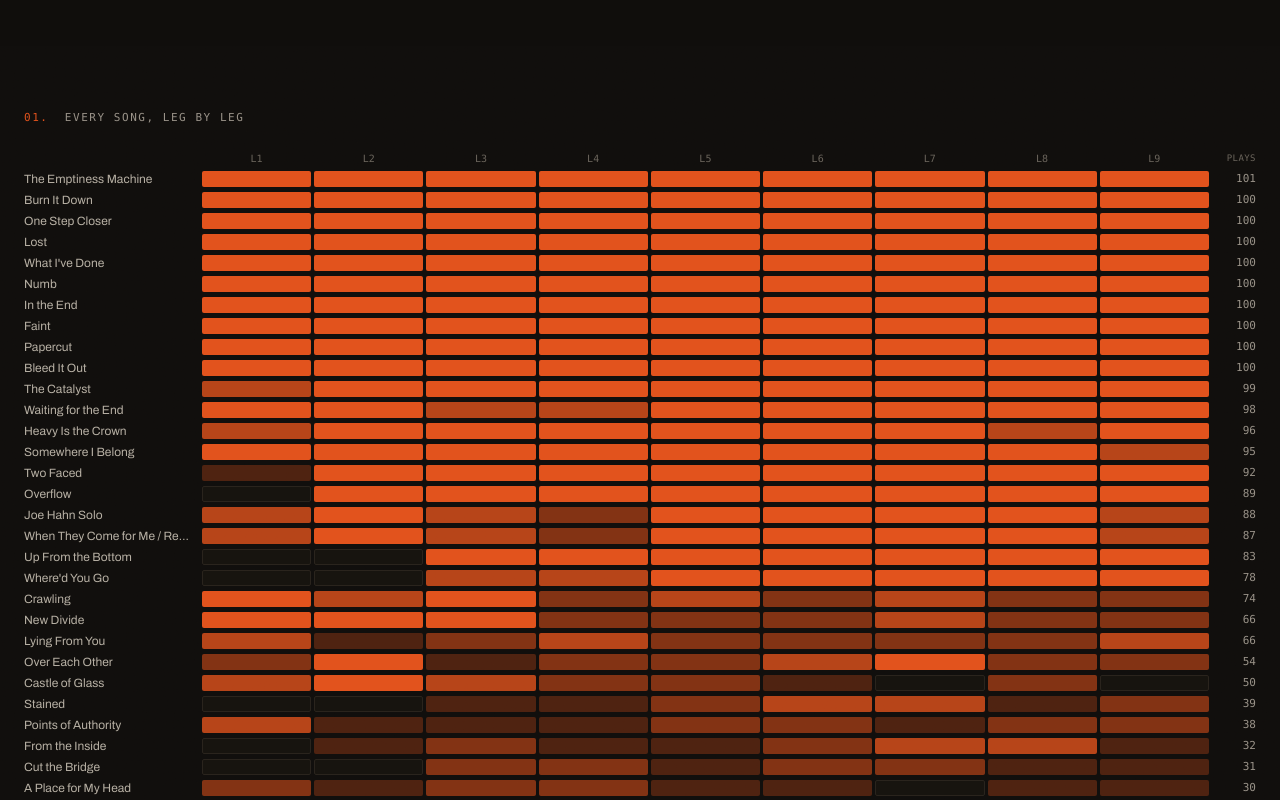
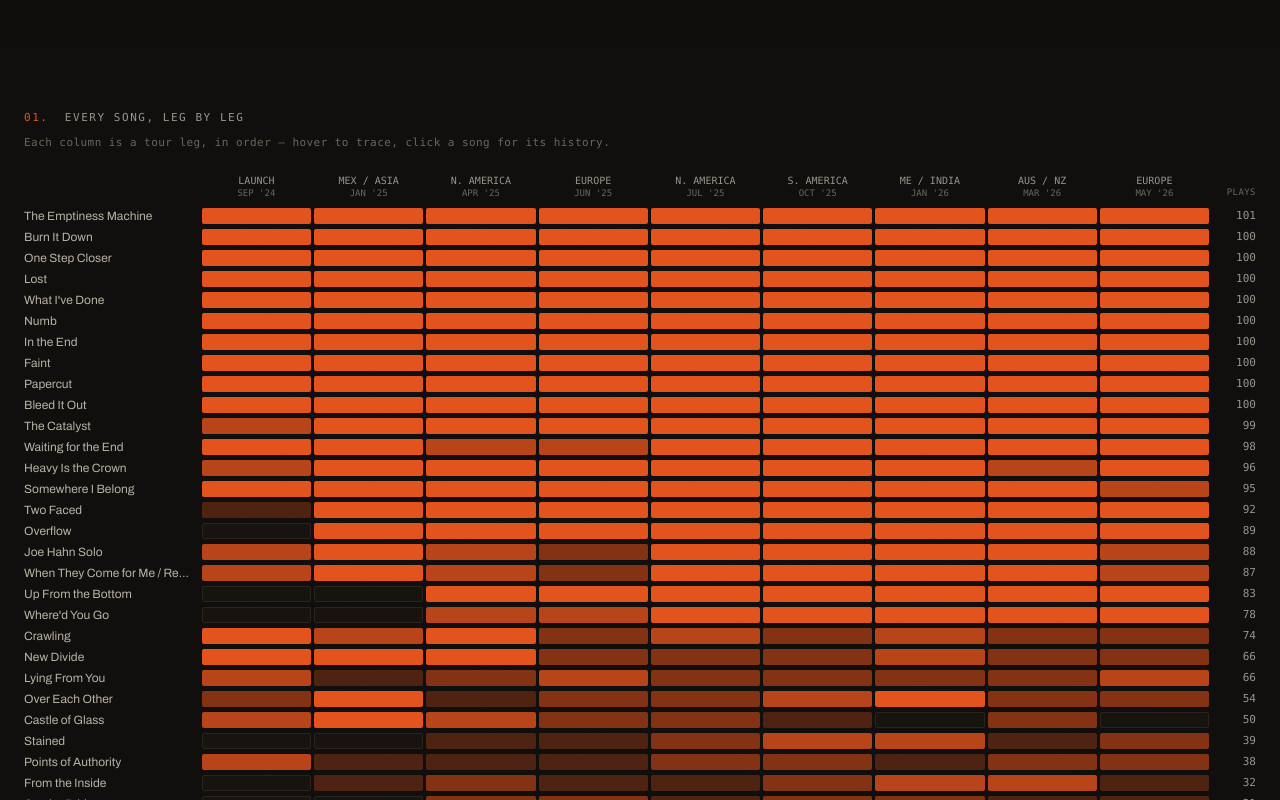
Before and after one commit to evengene/lp-setlist-comparison, a React (Vite) app: page /stats in a window 1280 px wide. Shown: the part 460-1260 px from the top of the page. Built offline with nearby package versions, Linux system fonts and the light colour scheme.

Commit message:
Heatmap: region+date headers, hover crosshair, clickable rows → deep-dive

```diff
--- a/src/components/HomeHeatmap.tsx
+++ b/src/components/HomeHeatmap.tsx
@@ -2,8 +2,28 @@
 import { Link } from 'react-router-dom';
 import { getTourData } from '../services/tourDataService';
 import { buildHeatmap } from '../utils/heatmap';
+import { calculateTourStats, type SongStats } from '../utils/setlistStats';
+import { SongDetail } from './SongDetail';
 
 const SHADES = ['#17140f', 'rgba(226,83,29,0.30)', 'rgba(226,83,29,0.55)', 'rgba(226,83,29,0.80)', '#e2531d'];
+
+// Short, readable column labels (the raw metadata regions are long / inconsistent)
+const REGION_SHORT: Record<string, string> = {
+  'From Zero World Tour': 'LAUNCH',
+  'Mexico/Asia': 'MEX / ASIA',
+  'North America Part 1': 'N. AMERICA',
+  'North America Part 2': 'N. AMERICA',
+  Europe: 'EUROPE',
+  'South America': 'S. AMERICA',
+  'Middle East/India': 'ME / INDIA',
+  'Australia/New Zealand': 'AUS / NZ',
+};
+const MONTHS = ['JAN', 'FEB', 'MAR', 'APR', 'MAY', 'JUN', 'JUL', 'AUG', 'SEP', 'OCT', 'NOV', 'DEC'];
+function monthYear(startDate?: string): string {
+  if (!startDate) return '';
+  const [y, m] = startDate.split('-');
+  return `${MONTHS[parseInt(m, 10) - 1] ?? ''} '${y.slice(2)}`;
+}
 
 export function HomeHeatmap({
   limit = 16,
@@ -19,8 +39,30 @@
   const data = getTourData();
   const heatmap = useMemo(() => buildHeatmap(data, limit), [data, limit]);
 
+  const statByTitle = useMemo(() => {
+    const stats = calculateTourStats(data.shows.map((s) => s.setlist as never));
+    const m = new Map<string, SongStats>();
+    (stats.allSongs ?? []).forEach((s) => m.set(s.title, s));
+    return m;
+  }, [data]);
+
+  const legHeaders = useMemo(
+    () =>
+      heatmap.legIds.map((id) => {
+        const leg = data.legs.find((l) => l.id === id);
+        return {
+          region: leg ? REGION_SHORT[leg.region] ?? leg.region.toUpperCase() : `L${id}`,
+          when: monthYear(leg?.startDate),
+        };
+      }),
+    [heatmap.legIds, data.legs],
+  );
+
   const ref = useRef<HTMLDivElement>(null);
   const [revealed, setRevealed] = useState(false);
+  const [hoverRow, setHoverRow] = useState<number | null>(null);
+  const [hoverCol, setHoverCol] = useState<number | null>(null);
+  const [selectedSong, setSelectedSong] = useState<SongStats | null>(null);
 
   useEffect(() => {
     const el = ref.current;
@@ -32,20 +74,32 @@
           io.disconnect();
         }
       },
-      { threshold: 0.15 },
+      { threshold: 0.1 },
     );
     io.observe(el);
     return () => io.disconnect();
   }, []);
 
-  const cols = `minmax(120px,1.6fr) repeat(${heatmap.legIds.length}, minmax(0,1fr)) 44px`;
+  useEffect(() => {
+    if (!selectedSong) return;
+    const onKey = (e: KeyboardEvent) => e.key === 'Escape' && setSelectedSong(null);
+    document.addEventListener('keydown', onKey);
+    return () => document.removeEventListener('keydown', onKey);
+  }, [selectedSong]);
+
+  const nLegs = heatmap.legIds.length;
+  const cols = `minmax(120px,1.6fr) repeat(${nLegs}, minmax(0,1fr)) 44px`;
+  const clearHover = () => {
+    setHoverRow(null);
+    setHoverCol(null);
+  };
 
   return (
     <section className="relative overflow-hidden bg-ink font-body text-bone">
       <div aria-hidden className="pointer-events-none absolute inset-0 bg-grain opacity-[0.13] mix-blend-overlay" />
 
       <div className="relative mx-auto max-w-7xl px-6 py-16">
-        <div className="mb-6 flex items-baseline justify-between">
+        <div className="mb-2 flex items-baseline justify-between">
           <h2 className="font-mono text-[11px] tracking-[0.14em] text-ash">
             {index && (
               <>
@@ -63,38 +117,85 @@
             </Link>
           )}
         </div>
+        <p className="mb-6 font-mono text-[11px] tracking-[0.04em] text-ash-2">
+          Each column is a tour leg, in order — hover to trace, click a song for its history.
+        </p>
 
-        <div ref={ref} className={revealed ? 'is-revealed' : undefined}>
-          {/* leg labels */}
-          <div className="grid items-center gap-[3px]" style={{ gridTemplateColumns: cols }}>
+        <div className="overflow-x-auto">
+          <div ref={ref} className={`min-w-[640px] ${revealed ? 'is-revealed' : ''}`} onMouseLeave={clearHover}>
+            {/* leg headers */}
+            <div className="grid items-end gap-[3px] pb-2" style={{ gridTemplateColumns: cols }}>
               <div />
-            {heatmap.legLabels.map((l) => (
-              <div key={l} className="text-center font-mono text-[10px] text-ash-2">
-                {l}
+              {legHeaders.map((h, c) => (
+                <div key={c} className="text-center leading-tight">
+                  <div className={`font-mono text-[10px] transition-colors ${hoverCol === c ? 'text-ember' : 'text-ash'}`}>
+                    {h.region}
+                  </div>
+                  <div
+                    className={`font-mono text-[9px] transition-colors ${hoverCol === c ? 'text-bone-dim' : 'text-ash-2'}`}
+                  >
+                    {h.when}
+                  </div>
                 </div>
               ))}
               <div className="text-right font-mono text-[9px] tracking-[0.05em] text-ash-2">PLAYS</div>
             </div>
 
             {/* rows */}
-          <div className="mt-1 flex flex-col gap-[3px]">
-            {heatmap.rows.map((row) => (
-              <div key={row.title} className="grid items-center gap-[3px]" style={{ gridTemplateColumns: cols }}>
-                <div className="truncate text-[12px] text-bone-dim">{row.title}</div>
-                {row.intensity.map((v, i) => (
+            <div className="flex flex-col gap-[3px]">
+              {heatmap.rows.map((row, r) => {
+                const stat = statByTitle.get(row.title);
+                const rowActive = hoverRow === r;
+                return (
                   <div
-                    key={i}
+                    key={row.title}
+                    onClick={stat ? () => setSelectedSong(stat) : undefined}
+                    role={stat ? 'button' : undefined}
+                    className={`grid items-center gap-[3px] ${stat ? 'cursor-pointer' : ''}`}
+                    style={{ gridTemplateColumns: cols }}
+                  >
+                    <div
+                      onMouseEnter={() => {
+                        setHoverRow(r);
+                        setHoverCol(null);
+                      }}
+                      className={`truncate text-[12px] transition-colors ${rowActive ? 'text-bone' : 'text-bone-dim'}`}
+                    >
+                      {row.title}
+                    </div>
+                    {row.intensity.map((v, c) => {
+                      const dim = (hoverRow !== null || hoverCol !== null) && hoverRow !== r && hoverCol !== c;
+                      return (
+                        <div
+                          key={c}
+                          onMouseEnter={() => {
+                            setHoverRow(r);
+                            setHoverCol(c);
+                          }}
                           className="hm-cell h-4 rounded-[2px]"
                           style={{
                             background: SHADES[v],
                             border: v === 0 ? '0.5px solid #2a241d' : undefined,
-                      animationDelay: `${i * 45}ms`,
+                            animationDelay: `${c * 45}ms`,
+                            filter: dim ? 'opacity(0.3)' : 'opacity(1)',
+                            transition: 'filter 0.15s ease',
                           }}
                         />
-                ))}
-                <div className="text-right font-mono text-[11px] text-ash">{row.total}</div>
+                      );
+                    })}
+                    <div
+                      onMouseEnter={() => {
+                        setHoverRow(r);
+                        setHoverCol(null);
+                      }}
+                      className={`text-right font-mono text-[11px] transition-colors ${rowActive ? 'text-bone' : 'text-ash'}`}
+                    >
+                      {row.total}
                     </div>
-            ))}
+                  </div>
+                );
+              })}
+            </div>
           </div>
         </div>
 
@@ -111,6 +212,28 @@
           <span>EVERY NIGHT</span>
         </div>
       </div>
+
+      {/* deep-dive modal */}
+      {selectedSong && (
+        <div
+          className="fixed inset-0 z-50 flex items-center justify-center bg-black/70 p-4 backdrop-blur-sm"
+          onClick={() => setSelectedSong(null)}
+        >
+          <div
+            className="relative max-h-[90vh] w-full max-w-2xl overflow-y-auto rounded-lg border border-line bg-ink-2 p-8"
+            onClick={(e) => e.stopPropagation()}
+          >
+            <button
+              onClick={() => setSelectedSong(null)}
+              className="absolute right-4 top-4 z-10 text-2xl leading-none text-ash transition-colors hover:text-bone"
+              aria-label="Close"
+            >
+              ×
+            </button>
+            <SongDetail song={selectedSong} />
+          </div>
+        </div>
+      )}
     </section>
   );
 }
```
Lines whose indentation alone changed are shown as unchanged.
